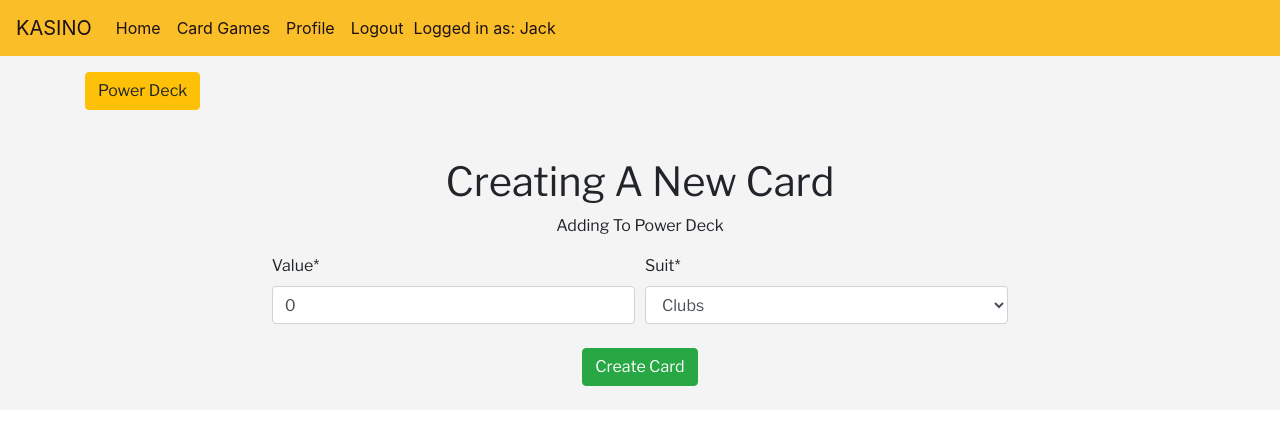
After one commit to JackSnowdon/Kasino, a Django app: page /cardgames/create_card/1/ in a window 1280 px wide. The commit adds this page. Shown: the top 425 px of the page. Run offline with Django 3.2, Linux system fonts and the light colour scheme; a user stored in the database is signed in; data comes from the database, SQL or seed files in the repository; both versions use the stored data as it was after the commit; parts of the project's set-up code (start-up, migrations or seed data) failed here and were passed over; some libraries are stand-ins or nearby versions.

Commit message:
card model and form wired up

```diff
--- a/cardgames/admin.py
+++ b/cardgames/admin.py
@@ -4,3 +4,4 @@ from .models import *
 # Register your models here.
 
 admin.site.register(CardDeck)
+admin.site.register(Card)
--- a/cardgames/forms.py
+++ b/cardgames/forms.py
@@ -6,3 +6,10 @@ class DeckForm(forms.ModelForm):
     class Meta:
         model = CardDeck
         fields = ['name']
+
+
+class CardForm(forms.ModelForm):
+
+    class Meta:
+        model = Card
+        exclude = ['name', 'deck']
--- a/cardgames/models.py
+++ b/cardgames/models.py
@@ -10,3 +10,27 @@ class CardDeck(models.Model):
 
     def __str__(self):
         return self.name
+
+
+class Card(models.Model):
+    name = models.CharField(max_length=255)
+    value = models.PositiveIntegerField(validators=[MinValueValidator(0), MaxValueValidator(13)], default=0)
+    deck = models.ForeignKey(CardDeck, related_name='cards', on_delete=models.CASCADE)
+    CLUBS = 'Clubs'
+    SPADES = 'Spades'
+    HEARTS = 'Hearts'
+    DIAMONDS = 'Diamonds'
+    SUIT_CHOICES = [
+        (CLUBS, 'Clubs'),
+        (SPADES, 'Spades'),
+        (HEARTS, 'Hearts'),
+        (DIAMONDS, 'Diamonds'),
+    ]
+    suit = models.CharField(
+        max_length=8,
+        choices=SUIT_CHOICES,
+        default=CLUBS,
+    )
+
+    def __str__(self):
+        return f"{self.name} Of {self.suit}"
--- /dev/null
+++ b/cardgames/templates/create_card.html
@@ -0,0 +1,39 @@
+{% extends 'base.html' %} {% load static %} {% load crispy_forms_tags %} {% block page_title %} Kasino | Create Card{% endblock %} {% block content %}
+
+<section class="button-nav">
+    <div class="row mb-5">
+        <div class="col-12">
+            <a href="{% url 'view_deck' deck.pk %}" role="button" class="btn btn-warning" aria-disabled="false">{{ deck }}</a>
+        </div>
+    </div>
+</section>
+
+<div class="row">
+    <div class="col-12 text-center">
+        <h1>Creating A New Card</h1>
+        <p>Adding To {{ deck }}</p>
+    </div>
+</div>
+
+<form role="form" method="post" id="new_card_form" action="{% url 'create_card' deck.pk %}">
+    <div class="form-group">
+        {% csrf_token %}
+        <div class="form-row mb-2">
+            <div class="form-group offset-md-2 col-md-4 mb-0">
+                {{ card_form.value|as_crispy_field }}
+            </div>
+            <div class="form-group col-md-4 mb-0">
+                {{ card_form.suit|as_crispy_field }}
+            </div>
+        </div>
+        <div class="row">
+            <div class="col-12 text-center">
+                <input class="btn btn-success" id="submit_card" name="commit" type="submit" value="Create Card">
+            </div>
+        </div>
+        <br>
+    </div>
+</form>
+
+
+{% endblock %}
--- a/cardgames/urls.py
+++ b/cardgames/urls.py
@@ -7,4 +7,5 @@ urlpatterns = [
     path(r'view_deck/<int:pk>/', view_deck, name="view_deck"),
     path(r'rename_deck/<int:pk>/', rename_deck, name="rename_deck"),
     path(r'delete_deck/<int:pk>/', delete_deck, name="delete_deck"),
+    path(r'create_card/<int:pk>/', create_card, name="create_card"),
 ]
--- a/cardgames/views.py
+++ b/cardgames/views.py
@@ -13,7 +13,7 @@ def card_index(request):
     return render(request, "card_index.html", {"decks": decks})
 
 
-# Card deck
+# Card Deck
 
 @login_required
 def create_deck(request):
@@ -63,3 +63,21 @@ def delete_deck(request, pk):
     else:
         messages.error(request, f"Avatar Not Yours To Delete", extra_tags="alert")
         return redirect("card_index")
+
+# Card
+
+
+@login_required
+def create_card(request, pk):
+    deck = get_object_or_404(CardDeck, pk=pk)
+    if request.method == "POST":
+        card_form = CardForm(request.POST)
+        if card_form.is_valid():
+            form = card_form.save(commit=False)
+            form.deck = deck
+            form.save()
+            messages.error(request, f"Added {form} To {deck}", extra_tags="alert")
+            return redirect("view_deck", deck.pk)
+    else:
+        card_form = CardForm()
+    return render(request, "create_card.html", {"card_form": card_form, "deck": deck})
```
Also changed, not shown: cardgames/templates/view_deck.html (+18 -0 lines), cardgames/migrations/0002_card.py (added), db.sqlite3.
